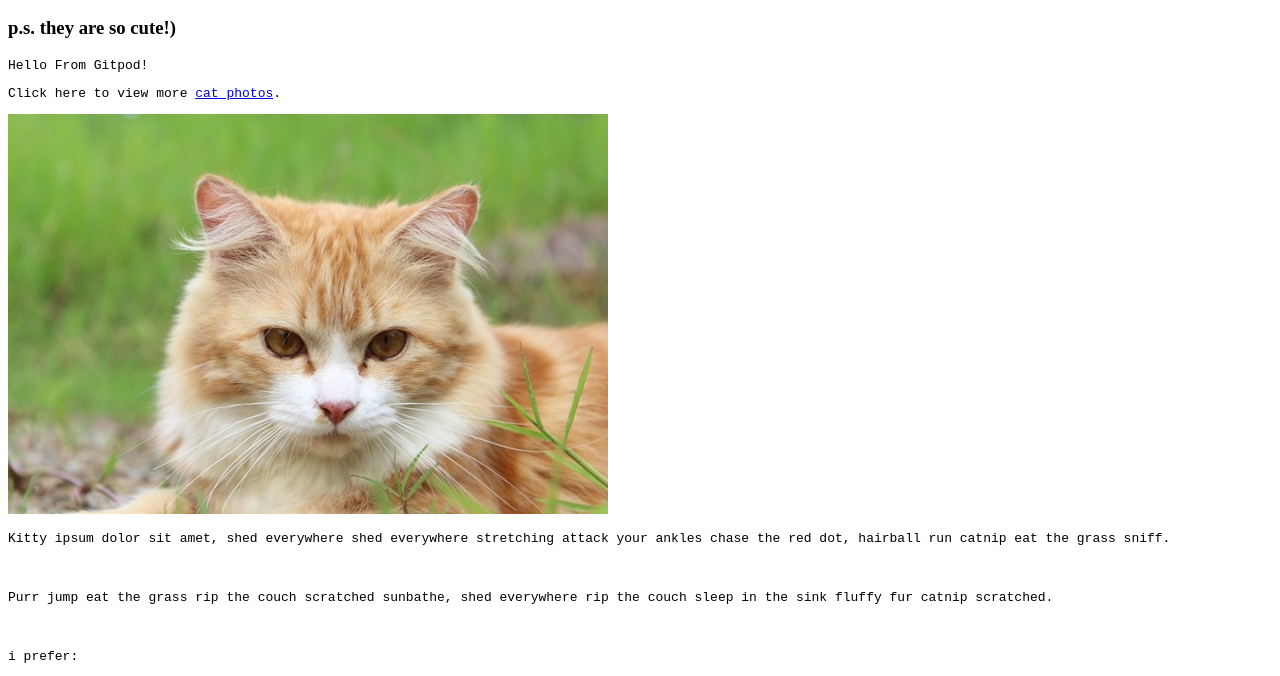
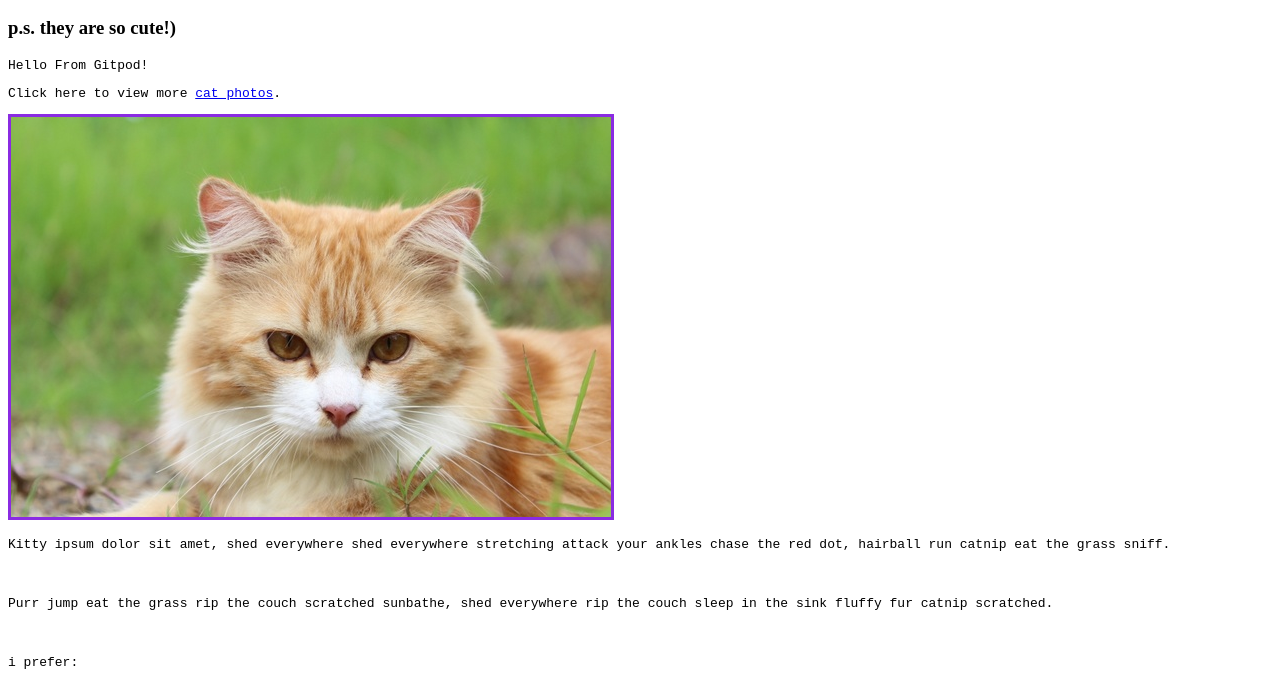
Before and after one commit to diana-ve/spring, a plain HTML site: page index.html in a window 1280 px wide. Shown: the part 110-786 px from the top of the page. Drawn offline with Linux system fonts and the light colour scheme; a web font is replaced by a local one.

```diff
--- a/index.html
+++ b/index.html
@@ -25,7 +25,7 @@
     <h3>p.s. they are so cute!)</h3>
     <p>Hello From Gitpod!</p>
     <p>Click here to view more <a href="https://www.freecatphotoapp.com">cat photos</a>.</p>
-    <img src="img/cat_cute.jpg" alt="Cute cat">
+    <img class="thick-blueviolet-border" src="img/cat_cute.jpg" alt="Cute cat">
     <!--i am just writing comment here-->
     <section><p>Kitty ipsum dolor sit amet, shed everywhere
        shed everywhere stretching attack your ankles
```
